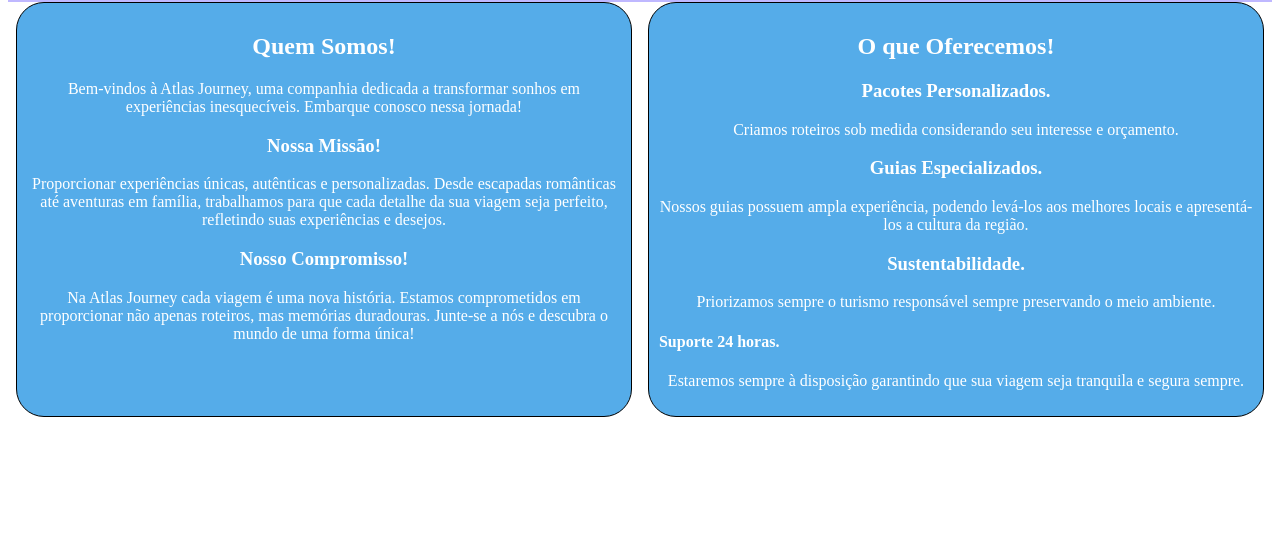
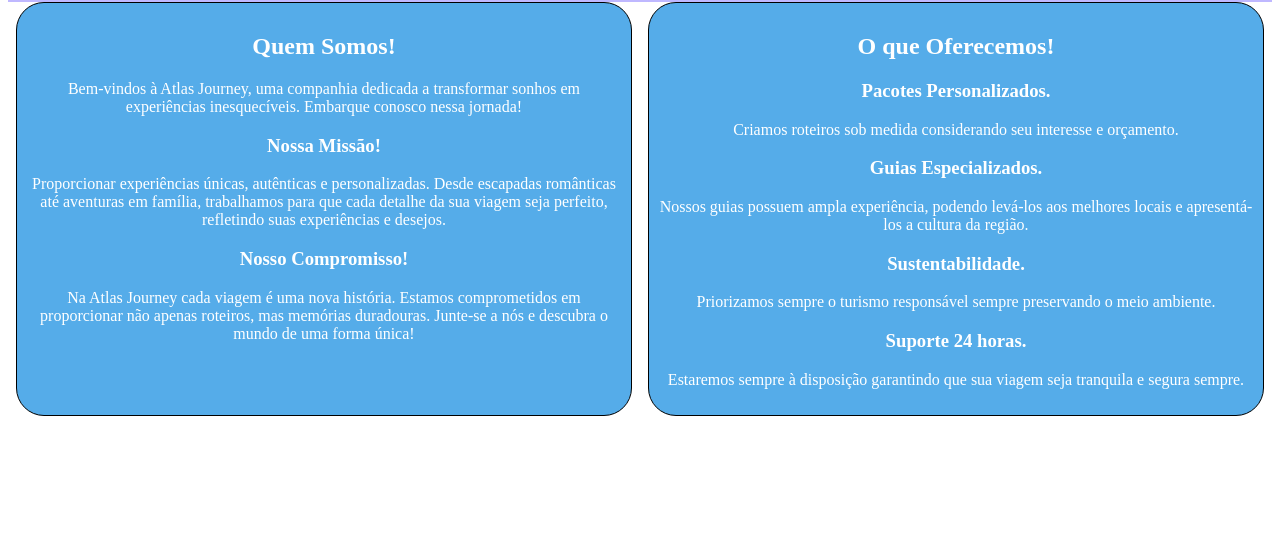
Before and after one commit to BCD15/AtlasJourney, a plain HTML site: page QuemSomos/quemSomos.html in a window 1280 px wide. Shown: the part 177-727 px from the top of the page. Drawn offline with Linux system fonts and the light colour scheme.

Commit message:
update text and images

```diff
--- a/QuemSomos/quemSomos.html
+++ b/QuemSomos/quemSomos.html
@@ -59,7 +59,7 @@
             <p>
                 Priorizamos sempre o turismo responsável sempre preservando o meio ambiente.
             </p>
-            <h4>Suporte 24 horas.</h4>
+            <h3>Suporte 24 horas.</h3>
             <p>
                 Estaremos sempre à disposição garantindo que
                 sua viagem seja tranquila e segura sempre.
```
